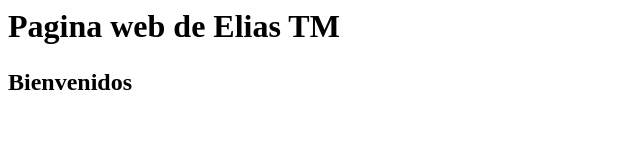
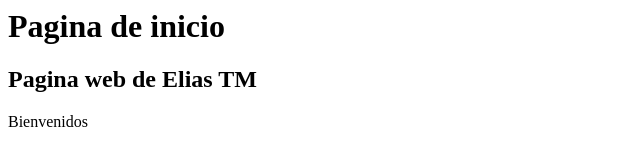
Before and after one commit to EllieUs23/pruebaEvaluable-Elias, a plain HTML site: page index.html in a window 1280 px wide. Shown: the whole page, without its empty margins (0-640 px from the left). Drawn offline with Linux system fonts and the light colour scheme.

```diff
--- a/index.html
+++ b/index.html
@@ -1,7 +1,8 @@
 <html>
 <link rel="stylesheet" rel="style.css">
 <body>
-	<h1>Pagina web de Elias TM<h2>
+	<h1>Pagina de inicio</h1>
+	<h2>Pagina web de Elias TM</h2>
 	<p>Bienvenidos<p>
 </body>
 </html>
```
